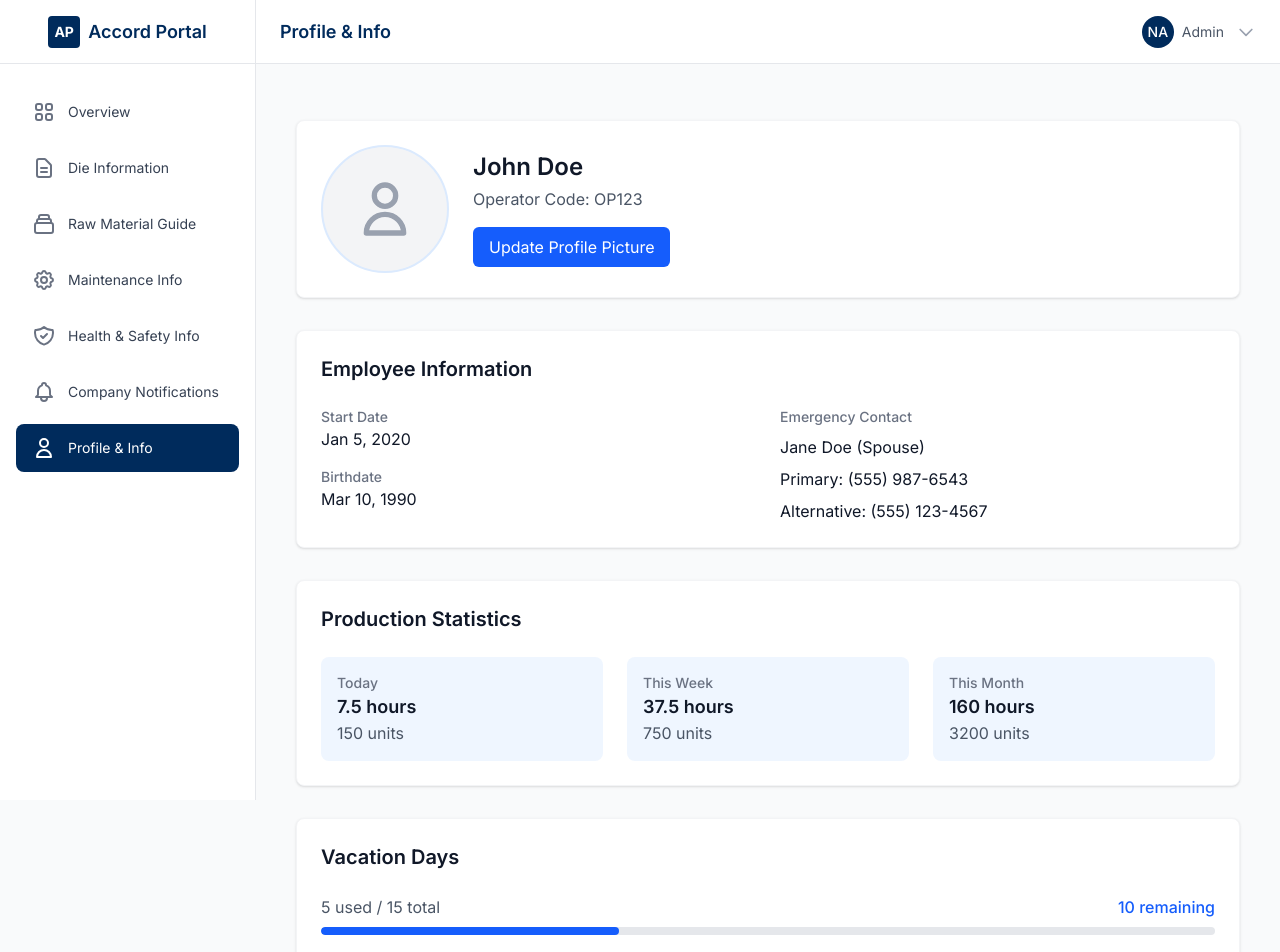
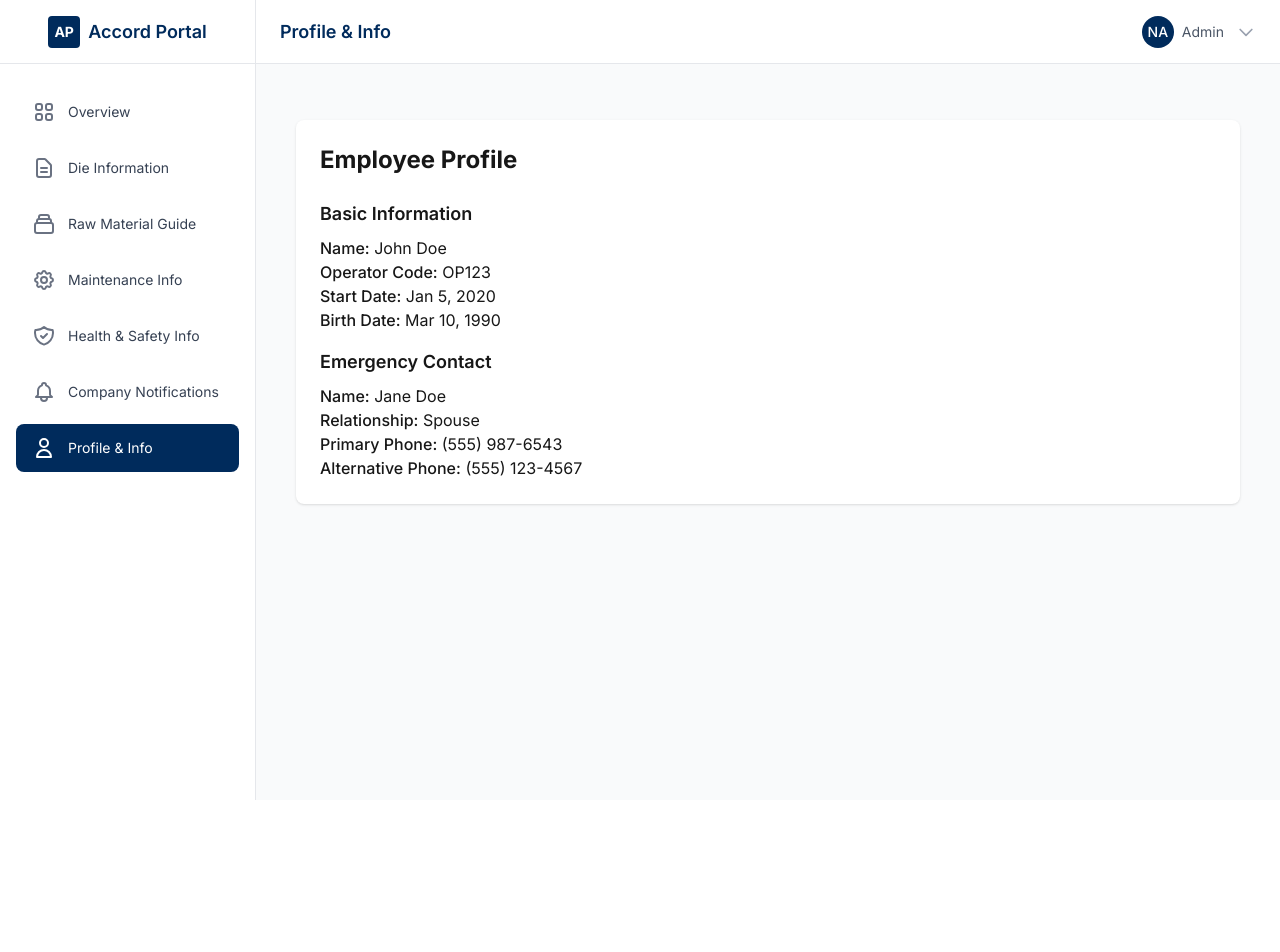
Before and after one commit to soggeyvans/accord-portal, a Next.js app: page /dashboard/profile in a window 1280 px wide. Shown: the top 952 px of the page. After the commit the page ends 800 px from the top, so only its background shows below. Built offline with nearby package versions, Linux system fonts and the light colour scheme; sample sign-in values are in the browser's storage.

Commit message:
Clean up unused imports and fix profile page router issue

```diff
--- a/app/dashboard/profile/page.tsx
+++ b/app/dashboard/profile/page.tsx
@@ -1,226 +1,48 @@
 'use client';
 
 import React from 'react';
-import Image from 'next/image';
 
-interface EmployeeData {
-  operatorCode: string;
-  name: string;
-  startDate: string;
-  birthdate: string;
-  profilePicture: string;
-  emergencyContact: {
-    name: string;
-    relationship: string;
-    phone: string;
-    alternatePhone: string;
-  };
-  productionStats: {
-    today: { hours: number; units: number };
-    thisWeek: { hours: number; units: number };
-    thisMonth: { hours: number; units: number };
-  };
-  vacation: {
-    allowed: number;
-    used: number;
-    remaining: number;
-  };
-}
-
-const mockEmployeeData: EmployeeData = {
+const mockEmployeeData = {
   operatorCode: 'OP123',
   name: 'John Doe',
   startDate: 'Jan 5, 2020',
   birthdate: 'Mar 10, 1990',
-  profilePicture: '/placeholder-profile.jpg',
   emergencyContact: {
     name: 'Jane Doe',
     relationship: 'Spouse',
     phone: '(555) 987-6543',
     alternatePhone: '(555) 123-4567'
-  },
-  productionStats: {
-    today: { hours: 7.5, units: 150 },
-    thisWeek: { hours: 37.5, units: 750 },
-    thisMonth: { hours: 160, units: 3200 }
-  },
-  vacation: {
-    allowed: 15,
-    used: 5,
-    remaining: 10
   }
 };
 
-function ProfilePage() {
-  const today = new Date();
-  const birthday = new Date(mockEmployeeData.birthdate);
-  const isBirthday = today.getMonth() === birthday.getMonth() && today.getDate() === birthday.getDate();
+export default function ProfilePage() {
+  return (
+    <div className="container mx-auto px-4 py-8">
+      <div className="bg-white rounded-lg shadow-sm p-6">
+        <h1 className="text-2xl font-bold mb-6">Employee Profile</h1>
 
-  return (
-    <main className="min-h-screen bg-gray-50 py-8">
-      <div className="container mx-auto px-4 max-w-6xl space-y-8">
-        {/* Profile Header */}
-        <section className="bg-white rounded-lg shadow-sm border border-gray-100 p-6">
-          <div className="flex flex-col md:flex-row items-start md:items-center gap-6">
-            <div className="relative w-32 h-32 rounded-full overflow-hidden bg-gray-100 border-2 border-blue-100">
-              <div className="absolute inset-0 flex items-center justify-center text-gray-400">
-                <svg className="w-16 h-16" fill="none" stroke="currentColor" viewBox="0 0 24 24">
-                  <path strokeLinecap="round" strokeLinejoin="round" strokeWidth="2" d="M16 7a4 4 0 11-8 0 4 4 0 018 0zM12 14a7 7 0 00-7 7h14a7 7 0 00-7-7z" />
-                </svg>
-              </div>
-            </div>
-            <div className="flex-1">
-              <div className="flex items-center gap-4">
-                <h1 className="text-2xl font-semibold text-gray-900">{mockEmployeeData.name}</h1>
-                {isBirthday && (
-                  <div className="flex items-center gap-2">
-                    <span className="text-2xl">🎉</span>
-                    <span className="text-2xl">🎂</span>
-                  </div>
-                )}
-              </div>
-              <p className="text-gray-600 mt-1">Operator Code: {mockEmployeeData.operatorCode}</p>
-              <button className="mt-4 px-4 py-2 bg-blue-600 text-white rounded-md hover:bg-blue-700 transition-colors">
-                Update Profile Picture
-              </button>
+        <div className="space-y-4">
+          <div>
+            <h2 className="text-lg font-semibold">Basic Information</h2>
+            <div className="mt-2">
+              <p><span className="font-medium">Name:</span> {mockEmployeeData.name}</p>
+              <p><span className="font-medium">Operator Code:</span> {mockEmployeeData.operatorCode}</p>
+              <p><span className="font-medium">Start Date:</span> {mockEmployeeData.startDate}</p>
+              <p><span className="font-medium">Birth Date:</span> {mockEmployeeData.birthdate}</p>
             </div>
           </div>
-        </section>
 
-        {/* Employee Information */}
-        <section className="bg-white rounded-lg shadow-sm border border-gray-100 p-6">
-          <h2 className="text-xl font-semibold text-gray-900 mb-6">Employee Information</h2>
-          <div className="grid grid-cols-1 md:grid-cols-2 gap-6">
-            <div className="space-y-4">
-              <div>
-                <h3 className="text-sm font-medium text-gray-500">Start Date</h3>
-                <p className="text-base text-gray-900">{mockEmployeeData.startDate}</p>
-              </div>
-              <div>
-                <h3 className="text-sm font-medium text-gray-500">Birthdate</h3>
-                <p className="text-base text-gray-900">{mockEmployeeData.birthdate}</p>
-              </div>
-            </div>
-            <div>
-              <h3 className="text-sm font-medium text-gray-500">Emergency Contact</h3>
-              <div className="mt-2 space-y-2">
-                <p className="text-base text-gray-900">
-                  {mockEmployeeData.emergencyContact.name} ({mockEmployeeData.emergencyContact.relationship})
-                </p>
-                <p className="text-base text-gray-900">
-                  Primary: {mockEmployeeData.emergencyContact.phone}
-                </p>
-                <p className="text-base text-gray-900">
-                  Alternative: {mockEmployeeData.emergencyContact.alternatePhone}
-                </p>
-              </div>
+          <div>
+            <h2 className="text-lg font-semibold">Emergency Contact</h2>
+            <div className="mt-2">
+              <p><span className="font-medium">Name:</span> {mockEmployeeData.emergencyContact.name}</p>
+              <p><span className="font-medium">Relationship:</span> {mockEmployeeData.emergencyContact.relationship}</p>
+              <p><span className="font-medium">Primary Phone:</span> {mockEmployeeData.emergencyContact.phone}</p>
+              <p><span className="font-medium">Alternative Phone:</span> {mockEmployeeData.emergencyContact.alternatePhone}</p>
             </div>
           </div>
-        </section>
-
-        {/* Production Statistics */}
-        <section className="bg-white rounded-lg shadow-sm border border-gray-100 p-6">
-          <h2 className="text-xl font-semibold text-gray-900 mb-6">Production Statistics</h2>
-          <div className="grid grid-cols-1 md:grid-cols-3 gap-6">
-            <div className="p-4 bg-blue-50 rounded-lg">
-              <h3 className="text-sm font-medium text-gray-500">Today</h3>
-              <p className="text-lg font-semibold text-gray-900">
-                {mockEmployeeData.productionStats.today.hours} hours
-              </p>
-              <p className="text-base text-gray-600">
-                {mockEmployeeData.productionStats.today.units} units
-              </p>
-            </div>
-            <div className="p-4 bg-blue-50 rounded-lg">
-              <h3 className="text-sm font-medium text-gray-500">This Week</h3>
-              <p className="text-lg font-semibold text-gray-900">
-                {mockEmployeeData.productionStats.thisWeek.hours} hours
-              </p>
-              <p className="text-base text-gray-600">
-                {mockEmployeeData.productionStats.thisWeek.units} units
-              </p>
-            </div>
-            <div className="p-4 bg-blue-50 rounded-lg">
-              <h3 className="text-sm font-medium text-gray-500">This Month</h3>
-              <p className="text-lg font-semibold text-gray-900">
-                {mockEmployeeData.productionStats.thisMonth.hours} hours
-              </p>
-              <p className="text-base text-gray-600">
-                {mockEmployeeData.productionStats.thisMonth.units} units
-              </p>
-            </div>
-          </div>
-        </section>
-
-        {/* Vacation Days */}
-        <section className="bg-white rounded-lg shadow-sm border border-gray-100 p-6">
-          <h2 className="text-xl font-semibold text-gray-900 mb-6">Vacation Days</h2>
-          <div className="space-y-4">
-            <div className="flex items-center justify-between mb-2">
-              <span className="text-base text-gray-600">
-                {mockEmployeeData.vacation.used} used / {mockEmployeeData.vacation.allowed} total
-              </span>
-              <span className="text-base font-medium text-blue-600">
-                {mockEmployeeData.vacation.remaining} remaining
-              </span>
-            </div>
-            <div className="w-full h-2 bg-gray-200 rounded-full overflow-hidden">
-              <div
-                className="h-full bg-blue-600 rounded-full"
-                style={{ width: `${(mockEmployeeData.vacation.used / mockEmployeeData.vacation.allowed) * 100}%` }}
-              />
-            </div>
-          </div>
-        </section>
-
-        {/* Company Resources */}
-        <section className="bg-white rounded-lg shadow-sm border border-gray-100 p-6">
-          <h2 className="text-xl font-semibold text-gray-900 mb-6">Company Resources</h2>
-          <div className="grid grid-cols-1 md:grid-cols-2 gap-4">
-            {[
-              { title: 'Employee Handbook', icon: '📚', description: 'General guidelines and company policies' },
-              { title: 'Company Policies', icon: '📋', description: 'Detailed workplace regulations' },
-              { title: 'Benefits Summary', icon: '🏥', description: 'Overview of employee benefits' },
-              { title: 'Safety Guidelines', icon: '⚠️', description: 'Workplace safety protocols' }
-            ].map((doc, index) => (
-              <div
-                key={index}
-                className="p-4 bg-white rounded-lg shadow-sm hover:shadow-md transition-shadow border border-gray-100 cursor-pointer"
-              >
-                <div className="flex items-start space-x-4">
-                  <span className="text-2xl">{doc.icon}</span>
-                  <div>
-                    <h3 className="text-base font-medium text-gray-900 mb-1">{doc.title}</h3>
-                    <p className="text-base text-gray-800">{doc.description}</p>
-                  </div>
-                </div>
-              </div>
-            ))}
-          </div>
-        </section>
-
-        {/* Communications & Notifications */}
-        <section className="bg-white rounded-lg shadow-sm border border-gray-100 p-6">
-          <h2 className="text-xl font-semibold text-gray-900 mb-6">Communications & Notifications</h2>
-          <div className="space-y-4">
-            {[
-              { title: 'Company Picnic Next Month', date: '2024-04-15', type: 'Event' },
-              { title: 'New Safety Protocol Update', date: '2024-03-20', type: 'Update' },
-              { title: 'Employee of the Month Announcement', date: '2024-03-01', type: 'Announcement' }
-            ].map((notification, index) => (
-              <div key={index} className="flex items-center justify-between p-4 border-b border-gray-100 last:border-0">
-                <div>
-                  <h3 className="text-base font-medium text-gray-900">{notification.title}</h3>
-                  <p className="text-sm text-gray-600">{notification.type}</p>
-                </div>
-                <span className="text-sm text-gray-500">{notification.date}</span>
-              </div>
-            ))}
-          </div>
-        </section>
+        </div>
       </div>
-    </main>
+    </div>
   );
 }
-
-export default ProfilePage;
```
